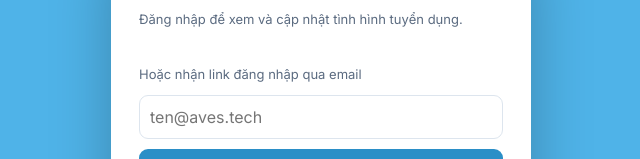
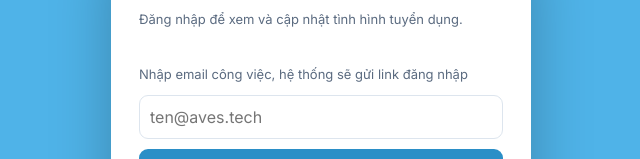
Before and after one commit to trangnt2705-vibecode/aves-talents, a plain HTML site: page index.html in a window 1280 px wide. Shown: the part 322-481 px from the top of the page, without its empty margins (319-959 px from the left). Drawn offline with nearby package versions, Linux system fonts and the light colour scheme.

Commit message:
Sửa nhãn ô email đăng nhập khi chưa bật Google/Microsoft
Co-Authored-By: Claude Opus 5.5 <noreply@anthropic.com>
Claude-Session: https://claude.ai/code/session_01FKJHwyMHHQMjqVMB4Ew3PH

```diff
--- a/index.html
+++ b/index.html
@@ -433,6 +433,7 @@ $('#memT').addEventListener('click',async ev=>{const b=ev.target.closest('[data-
 const CFG=window.APP_CONFIG||{};
 const sb=window.supabase&&CFG.SUPABASE_URL?window.supabase.createClient(CFG.SUPABASE_URL,CFG.SUPABASE_ANON_KEY):null;
 function showLogin(msg){$('#login').hidden=false;if(msg)$('#loginMsg').textContent=msg}
+if(!CFG.LOGIN_GOOGLE&&!CFG.LOGIN_MICROSOFT){const l=document.querySelector('label[for=loginEmail]');if(l)l.textContent='Nhập email công việc, hệ thống sẽ gửi link đăng nhập';}
 $('#oauthBtns').innerHTML=(CFG.LOGIN_GOOGLE?'<button type="button" data-oauth="google">Đăng nhập bằng Google</button>':'')+(CFG.LOGIN_MICROSOFT?'<button type="button" data-oauth="azure">Đăng nhập bằng Microsoft</button>':'');
 $('#oauthBtns').addEventListener('click',ev=>{const b=ev.target.closest('[data-oauth]');if(b&&sb)sb.auth.signInWithOAuth({provider:b.dataset.oauth,options:{redirectTo:location.origin+location.pathname,scopes:b.dataset.oauth==='azure'?'email':undefined}})});
 $('#loginForm').addEventListener('submit',async ev=>{ev.preventDefault();const email=$('#loginEmail').value.trim().toLowerCase();const btn=ev.target.querySelector('button');btn.disabled=true;
```
